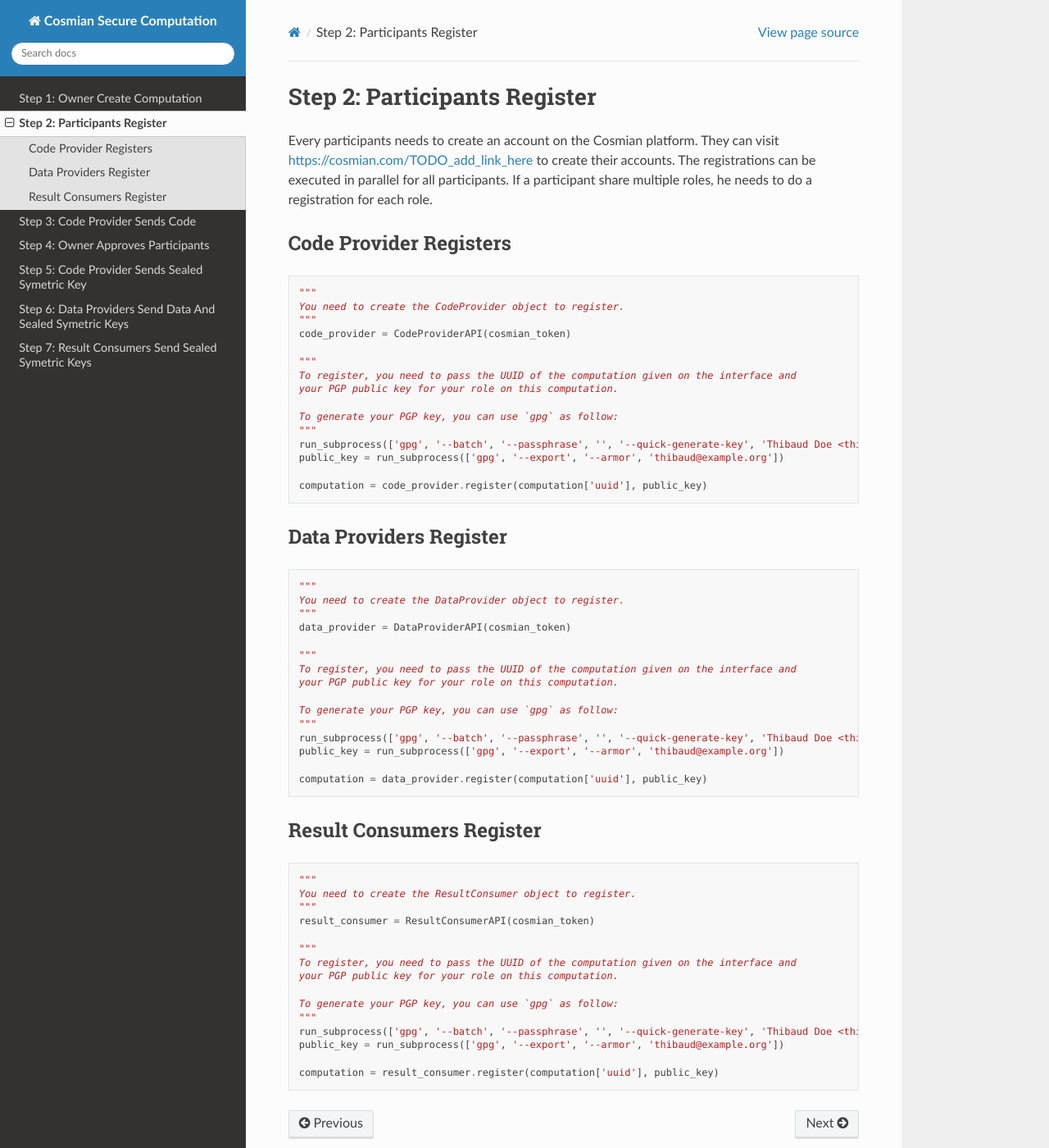
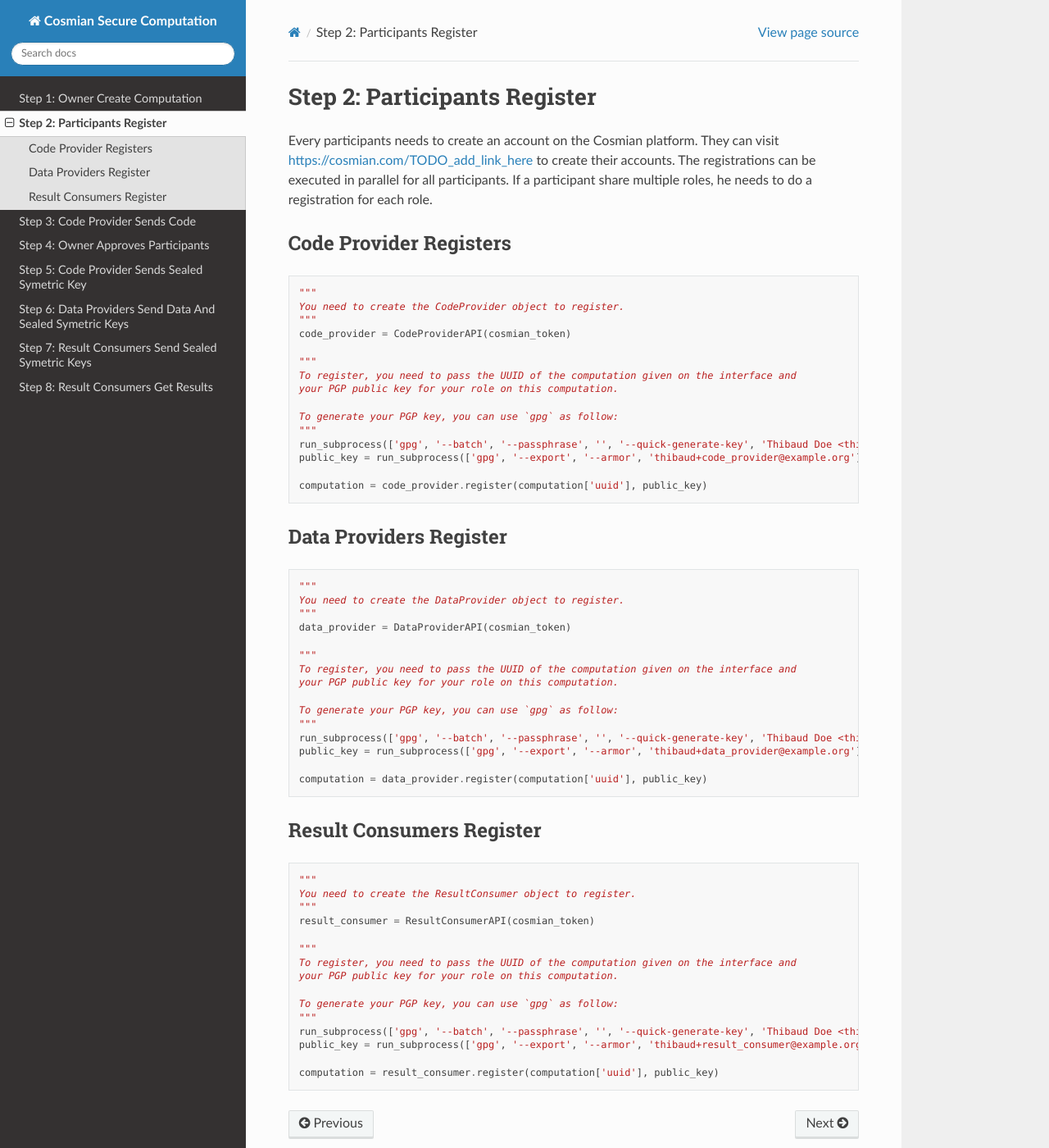
Before and after one commit to Cosmian/secure-computation-python, a Sphinx documentation site: the page built from docs/step_2_participants_register.rst, in a window 1280 px wide and 1400 px high. Shown: the whole window at 82% size. Built offline with Sphinx 7.4.7 and the Read the Docs theme 2.0.0, drawn with Linux system fonts in a browser that asks for light colours.

Commit message:
Add more stuff

```diff
--- a/docs/index.rst
+++ b/docs/index.rst
@@ -11,3 +11,4 @@
    step_5_code_provider_sends_sealed_symetric_key
    step_6_data_providers_send_data_and_sealed_symetric_keys
    step_7_result_consumers_send_sealed_symetric_keys
+   step_8_result_consumers_get_results
--- a/docs/steps.py
+++ b/docs/steps.py
@@ -65,8 +65,8 @@
 
     To generate your PGP key, you can use `gpg` as follow:
     """
-    run_subprocess(['gpg', '--batch', '--passphrase', '', '--quick-generate-key', 'Thibaud Doe <thibaud@example.org>', 'ed25519', 'cert', 'never'])
-    public_key = run_subprocess(['gpg', '--export', '--armor', 'thibaud@example.org'])
+    run_subprocess(['gpg', '--batch', '--passphrase', '', '--quick-generate-key', 'Thibaud Doe <thibaud+code_provider@example.org>', 'ed25519', 'cert', 'never'])
+    public_key = run_subprocess(['gpg', '--export', '--armor', 'thibaud+code_provider@example.org'])
 
     computation = code_provider.register(computation['uuid'], public_key)
 
@@ -82,8 +82,8 @@
 
     To generate your PGP key, you can use `gpg` as follow:
     """
-    run_subprocess(['gpg', '--batch', '--passphrase', '', '--quick-generate-key', 'Thibaud Doe <thibaud@example.org>', 'ed25519', 'cert', 'never'])
-    public_key = run_subprocess(['gpg', '--export', '--armor', 'thibaud@example.org'])
+    run_subprocess(['gpg', '--batch', '--passphrase', '', '--quick-generate-key', 'Thibaud Doe <thibaud+data_provider@example.org>', 'ed25519', 'cert', 'never'])
+    public_key = run_subprocess(['gpg', '--export', '--armor', 'thibaud+data_provider@example.org'])
 
     computation = data_provider.register(computation['uuid'], public_key)
 
@@ -99,8 +99,8 @@
 
     To generate your PGP key, you can use `gpg` as follow:
     """
-    run_subprocess(['gpg', '--batch', '--passphrase', '', '--quick-generate-key', 'Thibaud Doe <thibaud@example.org>', 'ed25519', 'cert', 'never'])
-    public_key = run_subprocess(['gpg', '--export', '--armor', 'thibaud@example.org'])
+    run_subprocess(['gpg', '--batch', '--passphrase', '', '--quick-generate-key', 'Thibaud Doe <thibaud+result_consumer@example.org>', 'ed25519', 'cert', 'never'])
+    public_key = run_subprocess(['gpg', '--export', '--armor', 'thibaud+result_consumer@example.org'])
 
     computation = result_consumer.register(computation['uuid'], public_key)
 
@@ -241,6 +241,15 @@
 
     result_consumer.key_provisioning(computation['uuid'], sealed_symetric_key)
 
+
+def step_8_result_consumers_get_results(cosmian_token, computation):
+    """
+    When the computation is over, you can fetch the results.
+    """
+    result_consumer = ResultConsumerAPI(cosmian_token)
+
+    result_consumer.fetch_result(computation['uuid'])
+
 computation = step_1_create_computation()
 print(computation)
 
@@ -257,3 +266,4 @@
 step_5_code_provider_sends_sealed_symetric_key(cosmian_token, computation, code_provider_symetric_key)
 step_6_data_providers_send_data_and_sealed_symetric_keys(cosmian_token, computation, Path(os.path.dirname(__file__) + "/../tests/data/dp1/A.csv"), Path(os.path.dirname(__file__) + "/../tests/data/dp2/B.csv"))
 step_7_result_consumers_send_sealed_symetric_keys(cosmian_token, computation)
+step_8_result_consumers_get_results(cosmian_token, computation)
```
Also changed, not shown: docs/step_8_result_consumers_get_results.rst (added, +8 -0 lines), 2 other files.
